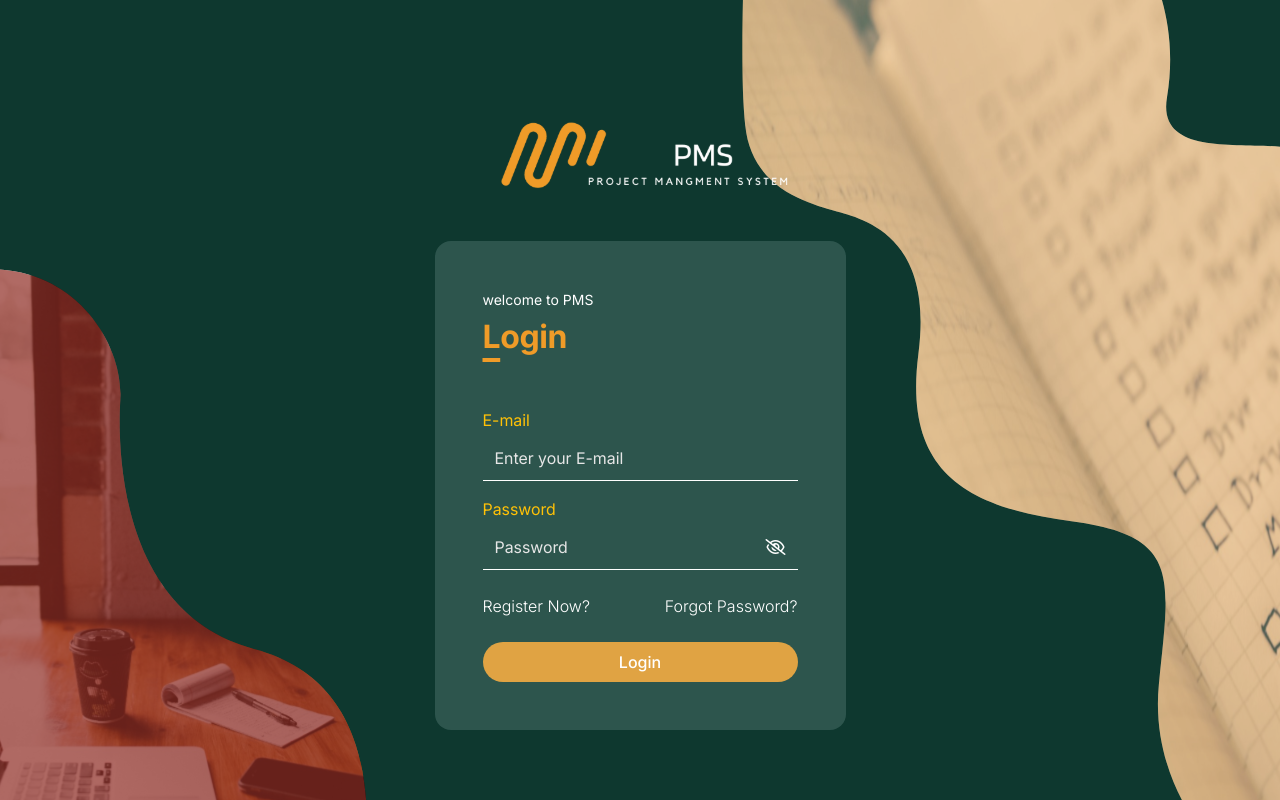
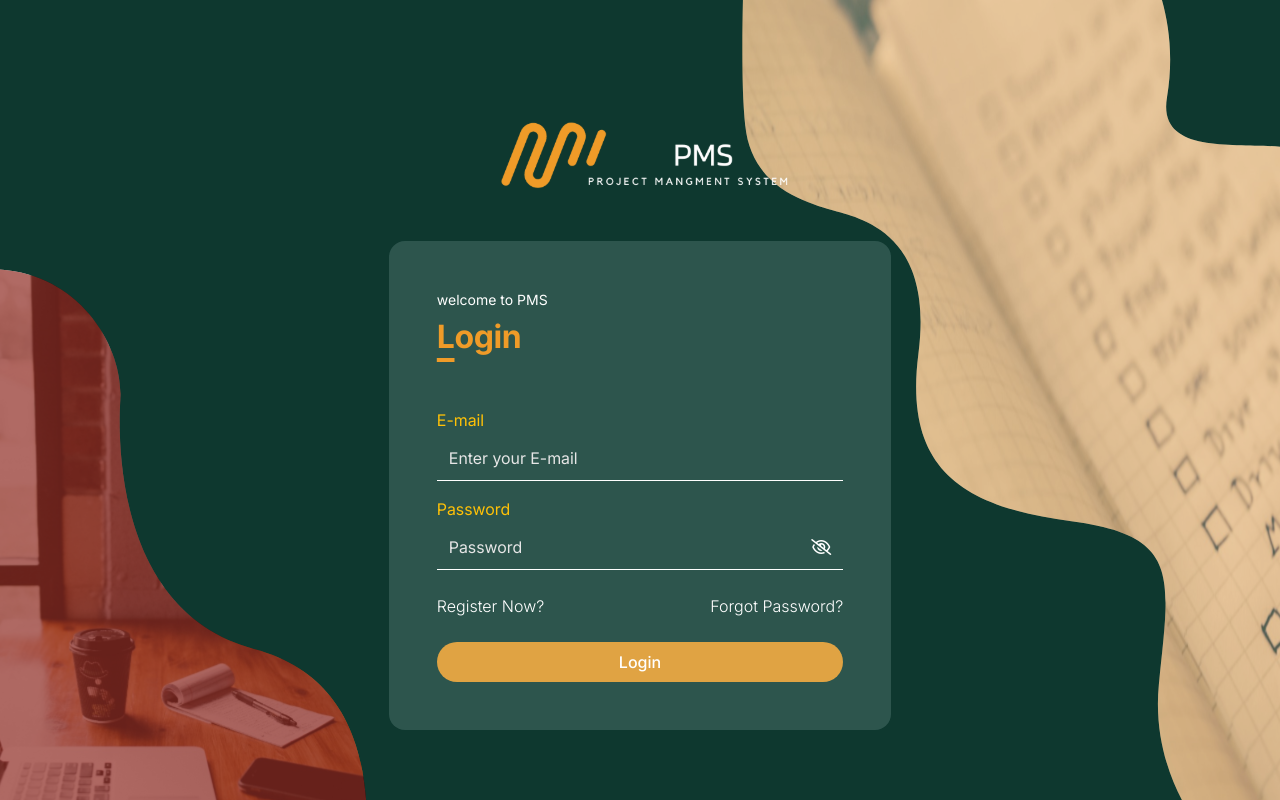
Before and after one commit to DevsquadEg/project-management-system, a React (Vite) app: page / in a window 1280 px wide. Built offline with nearby package versions, Linux system fonts and the light colour scheme.

Commit message:
fix authlayout width to be at least 40%

```diff
--- a/src/layouts/AuthLayout/AuthLayout.tsx
+++ b/src/layouts/AuthLayout/AuthLayout.tsx
@@ -4,11 +4,14 @@ export default function AuthLayout() {
     return (
         <>
             <div className="auth-container d-flex justify-content-center align-items-center w-100 vh-100 overflow-y-auto">
-                <div className="container-fluid d-flex flex-column justify-content-center align-items-center ">
+                <div className="container-fluid d-flex flex-column justify-content-center align-items-center">
                     <div className="w-100 py-5 d-flex justify-content-center">
                         <img className="" src="/pmsLogo.svg" alt="pmslogo" />
                     </div>
-                    <div className="justify-content-center align-items-center">
+                    <div
+                        className="justify-content-center align-items-center"
+                        style={{ minWidth: "40%" }}
+                    >
                         <div className="px-sm-4 px-md-5 p-5 auth-area rounded-4 mb-3">
                             <Outlet />
                         </div>
```
